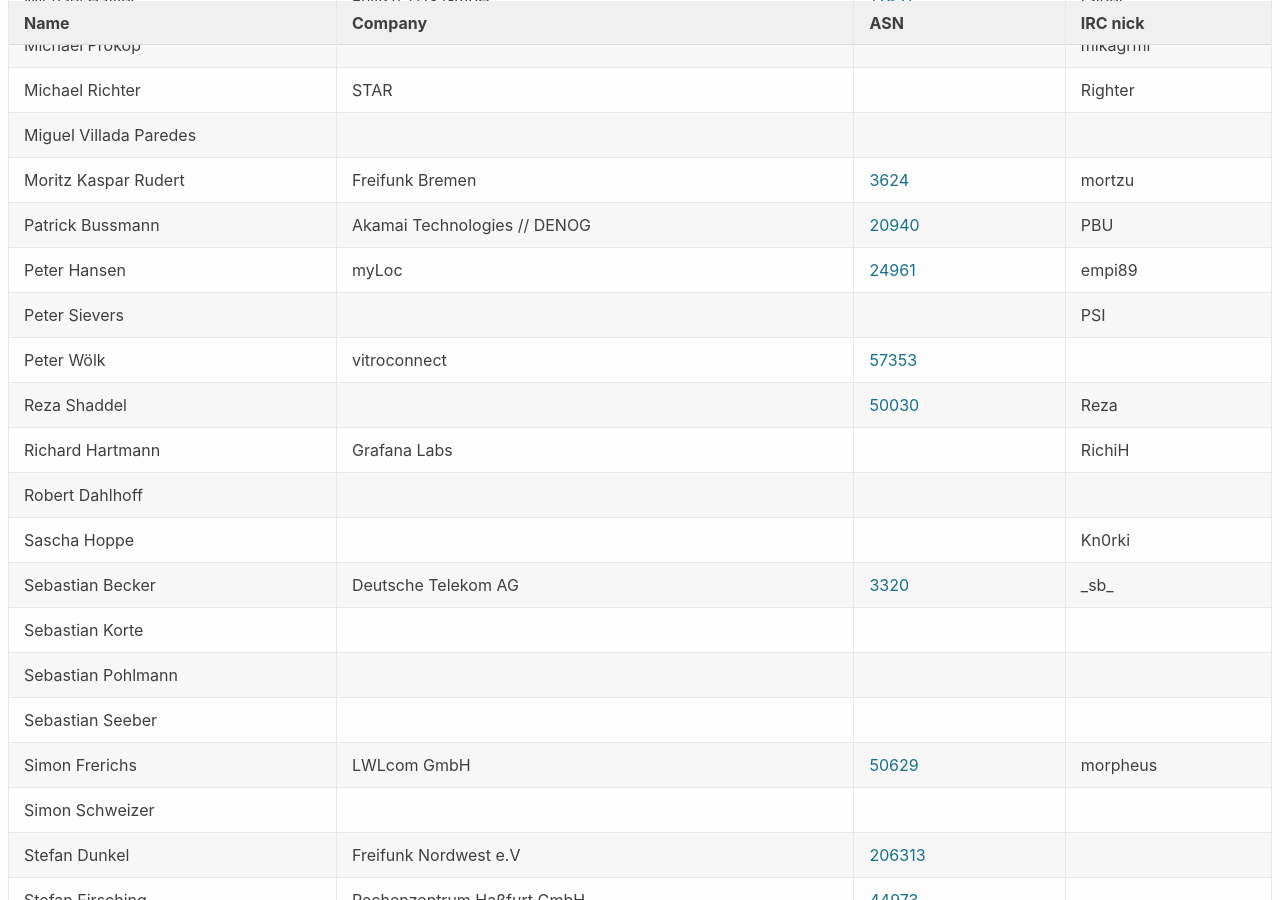
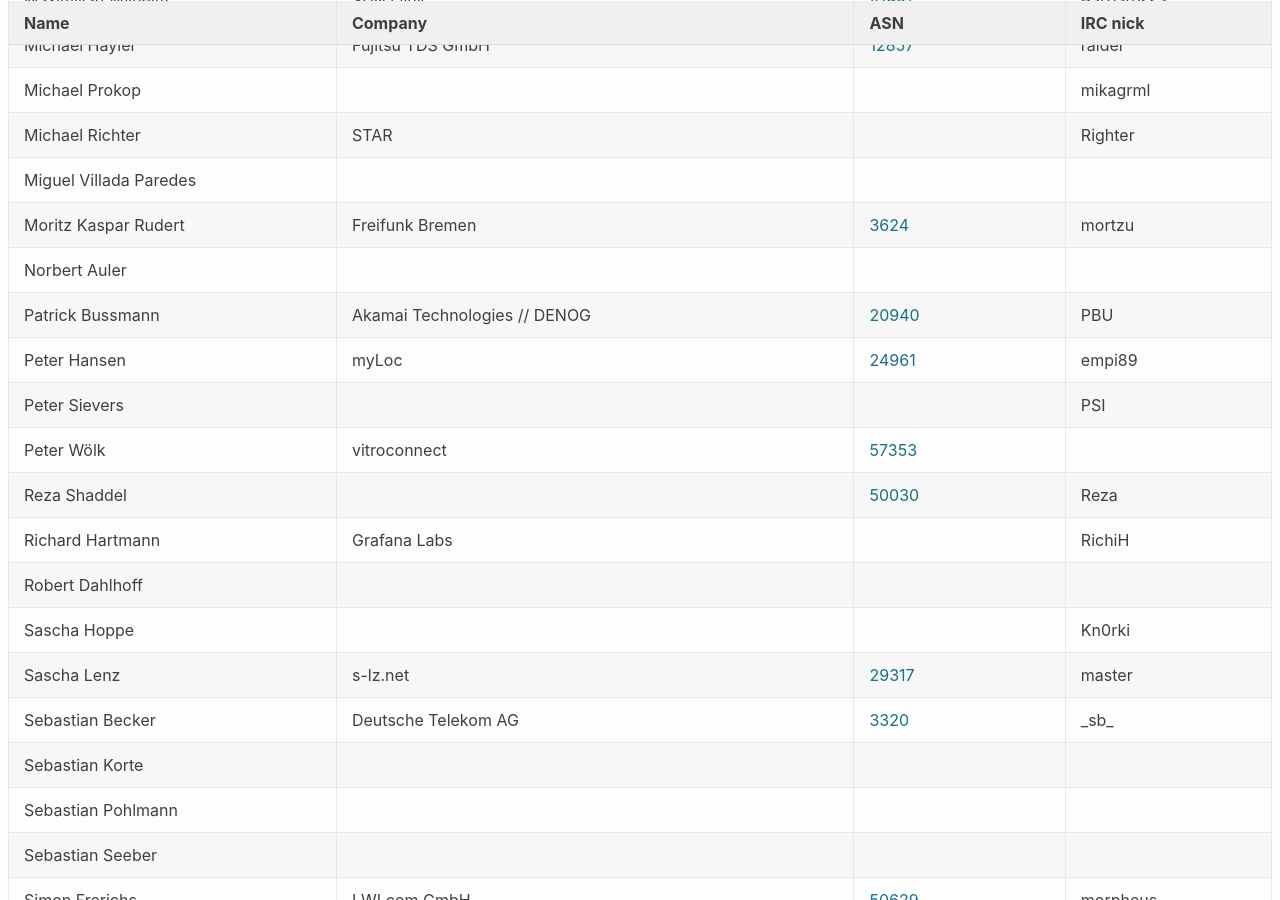
Before and after one commit to denog/pretix-attendeelist, a Jekyll site: the page built from denog13/index.markdown, in a window 1280 px wide and 900 px high, scrolled down 2560 px. Built offline with Jekyll 4.4.1, drawn with Linux system fonts in a browser that asks for light colours.

Commit message:
Latest data: Wed Sep 29 11:12:09 UTC 2021

```diff
--- a/_data/attendees_denog13.json
+++ b/_data/attendees_denog13.json
@@ -228,6 +228,12 @@
     "asn": null
   },
   {
+    "name": "Kurt Kayser",
+    "company": null,
+    "irc": null,
+    "asn": null
+  },
+  {
     "name": "Lukas Gerhold",
     "company": "EXARING",
     "irc": "lukas",
@@ -342,6 +348,12 @@
     "asn": "AS3624"
   },
   {
+    "name": "Norbert Auler",
+    "company": null,
+    "irc": null,
+    "asn": null
+  },
+  {
     "name": "Patrick Bussmann",
     "company": "Akamai Technologies // DENOG",
     "irc": "PBU",
@@ -388,6 +400,12 @@
     "company": null,
     "irc": "Kn0rki",
     "asn": null
+  },
+  {
+    "name": "Sascha Lenz",
+    "company": "s-lz.net",
+    "irc": "master",
+    "asn": "29317"
   },
   {
     "name": "Sebastian Becker",
```
